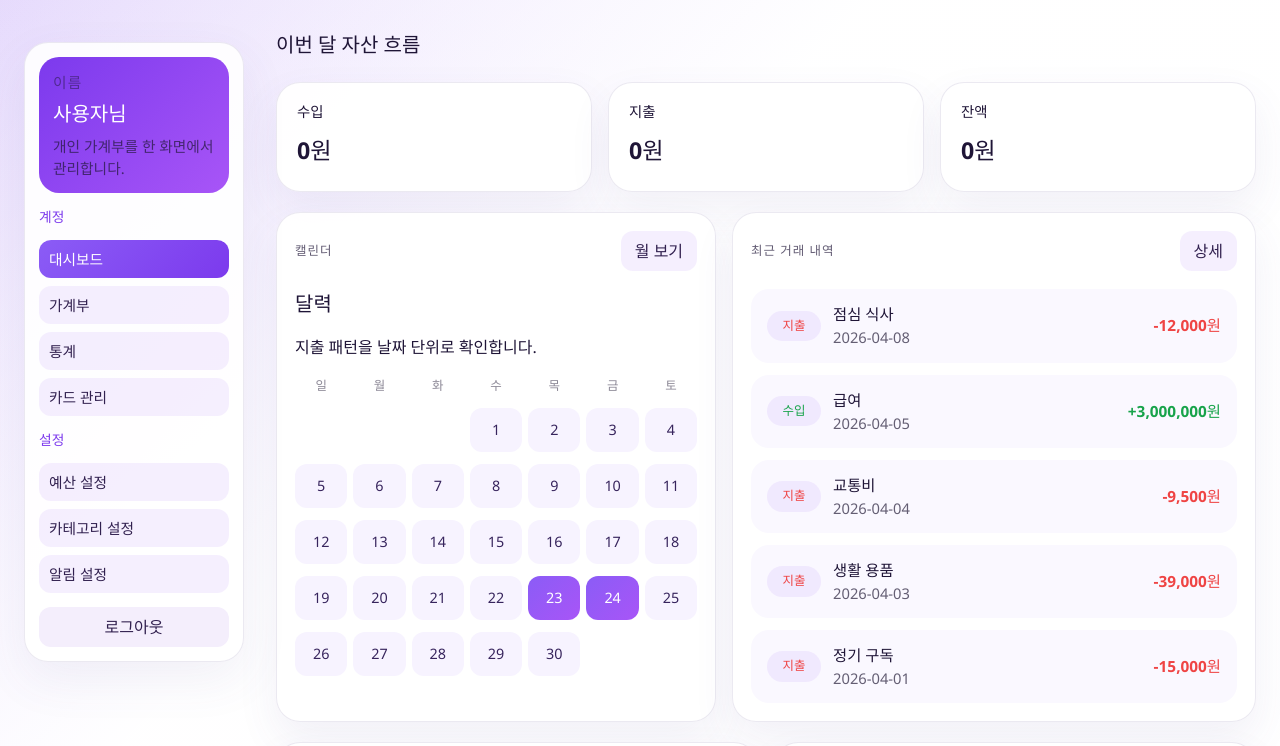
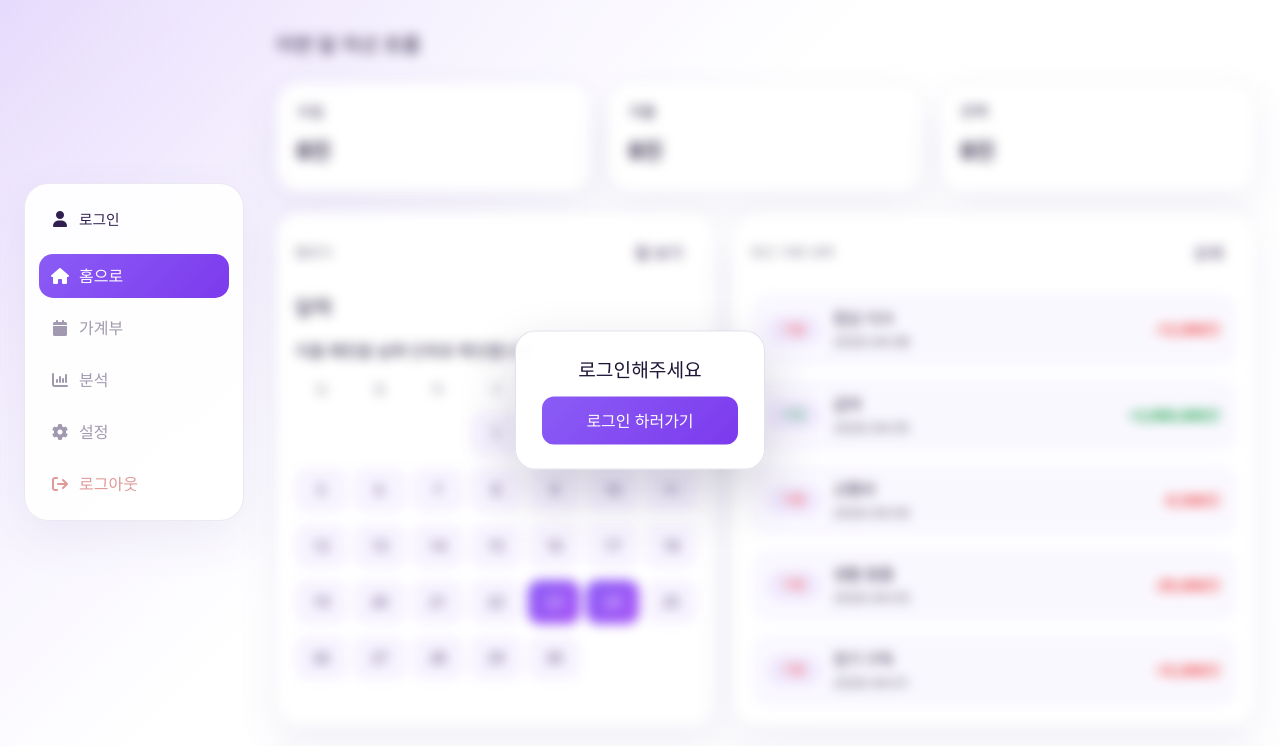
Before and after one commit to ksy9565/KB_Skeleton_Project, a Vue app: page / in a window 1280 px wide. Shown: the top 746 px of the page. Built offline with nearby package versions, Linux system fonts and the light colour scheme.

Commit message:
Feat: 사이드바 기능 구현 및 로그인 상태 유지 기능 추가

```diff
--- a/src/components/mainPage/DashboardSidebar.vue
+++ b/src/components/mainPage/DashboardSidebar.vue
@@ -1,6 +1,7 @@
 <script setup>
 import { onBeforeUnmount, onMounted, ref, watch } from 'vue';
 import { useRoute, useRouter } from 'vue-router';
+import { useAuthStore } from '@/stores/authStore';
 
 const props = defineProps({
   groups: {
@@ -11,38 +12,66 @@ const props = defineProps({
 
 const router = useRouter();
 const route = useRoute();
+const authStore = useAuthStore();
 const mobileMenuOpen = ref(false);
 const isMobile = ref(false);
-const DASHBOARD_LABEL = '대시보드';
-const LEDGER_LABEL = '가계부';
+const sidebarItems = [
+  {
+    key: 'home',
+    label: '홈으로',
+    icon: 'fa-solid fa-house',
+    routeName: 'main',
+  },
+  {
+    key: 'ledger',
+    label: '가계부',
+    icon: 'fa-solid fa-calendar',
+    routeName: 'ledger',
+  },
+  {
+    key: 'analysis',
+    label: '분석',
+    icon: 'fa-solid fa-chart-column',
+    routeName: 'analysis',
+  },
+  {
+    key: 'settings',
+    label: '설정',
+    icon: 'fa-solid fa-gear',
+    routeName: 'settings',
+  },
+];
 
-const navigateToItem = (item) => {
-  const normalizedItem = item.trim();
+const isDisabledItem = (item) =>
+  !authStore.isAuthenticated && item.key !== 'home';
 
-  if (normalizedItem === LEDGER_LABEL) {
-    router.push({ name: 'ledger' });
-    closeMenu();
+const navigateToItem = async (item) => {
+  if (isDisabledItem(item)) {
     return;
   }
 
-  if (normalizedItem === DASHBOARD_LABEL) {
-    router.push({ name: 'main' });
+  if (
+    item.key === 'home' ||
+    item.key === 'ledger' ||
+    item.key === 'analysis' ||
+    item.key === 'settings'
+  ) {
+    await router.push({ name: item.routeName });
     closeMenu();
   }
 };
 
-const isActiveItem = (item) => {
-  const normalizedItem = item.trim();
+const isActiveItem = (item) => route.name === item.routeName;
 
-  if (normalizedItem === LEDGER_LABEL) {
-    return route.name === 'ledger';
+const handleLogout = () => {
+  if (!authStore.isAuthenticated) {
+    window.alert('로그인을 먼저 해주세요!');
+    return;
   }
 
-  if (normalizedItem === DASHBOARD_LABEL) {
-    return route.name === 'main';
-  }
-
-  return false;
+  authStore.logout();
+  router.push({ name: 'login' });
+  closeMenu();
 };
 
 const syncViewport = () => {
@@ -60,6 +89,18 @@ const openMenu = () => {
 const closeMenu = () => {
   mobileMenuOpen.value = false;
 };
+
+const handleLogin = () => {
+  if (authStore.isAuthenticated) {
+    return;
+  }
+
+  router.push({ name: 'login' });
+  closeMenu();
+};
+
+const getDisplayName = () =>
+  authStore.currentUser?.name || authStore.currentUser?.username || '';
 
 watch(mobileMenuOpen, (isOpen) => {
   if (typeof document === 'undefined') {
@@ -92,43 +133,55 @@ onBeforeUnmount(() => {
       aria-label="메뉴 열기"
       @click="openMenu"
     >
-      <span></span>
-      <span></span>
-      <span></span>
+      <i class="fa-solid fa-bars"></i>
     </button>
 
     <aside
       v-if="!isMobile"
       class="dashboard-sidebar dashboard-sidebar--desktop"
     >
-      <div class="brand-card">
-        <p class="brand-eyebrow">이름</p>
-        <h2>사용자님</h2>
-        <p>개인 가계부를 한 화면에서 관리합니다.</p>
-      </div>
-
-      <section
-        v-for="group in props.groups"
-        :key="group.title"
-        class="sidebar-group"
-      >
-        <h3>{{ group.title }}</h3>
-        <ul>
-          <li v-for="item in group.items" :key="item">
       <button
         type="button"
-              :class="{ 'is-active': isActiveItem(item) }"
+        class="login-button"
+        :class="{ 'is-disabled': authStore.isAuthenticated }"
+        :disabled="authStore.isAuthenticated"
+        @click="handleLogin"
+      >
+        <i class="fa-solid fa-user"></i>
+        <span v-if="authStore.isAuthenticated"
+          >{{ getDisplayName() }}님 환영합니다</span
+        >
+        <span v-else>로그인</span>
+      </button>
+
+      <nav class="sidebar-nav" aria-label="사이드바 메뉴">
+        <button
+          v-for="item in sidebarItems"
+          :key="item.key"
+          type="button"
+          class="sidebar-link"
+          :class="{
+            'is-active': isActiveItem(item),
+            'is-disabled': isDisabledItem(item),
+          }"
+          :disabled="isDisabledItem(item)"
           @click="navigateToItem(item)"
         >
-              {{ item }}
+          <i :class="item.icon"></i>
+          <span>{{ item.label }}</span>
         </button>
-          </li>
-        </ul>
-      </section>
 
-      <div class="sidebar-footer">
-        <button type="button" class="ghost-button">로그아웃</button>
-      </div>
+        <button
+          type="button"
+          class="sidebar-link sidebar-link--danger"
+          :class="{ 'is-disabled': !authStore.isAuthenticated }"
+          :disabled="!authStore.isAuthenticated"
+          @click="handleLogout"
+        >
+          <i class="fa-solid fa-arrow-right-from-bracket"></i>
+          <span>로그아웃</span>
+        </button>
+      </nav>
     </aside>
 
     <transition name="sidebar-fade">
@@ -139,11 +192,19 @@ onBeforeUnmount(() => {
       >
         <aside class="dashboard-sidebar dashboard-sidebar--mobile">
           <div class="sidebar-mobile-header">
-            <div class="brand-card brand-card--compact">
-              <p class="brand-eyebrow">이름</p>
-              <h2>사용자님</h2>
-              <p>개인 가계부를 한 화면에서 관리합니다.</p>
-            </div>
+            <button
+              type="button"
+              class="login-button"
+              :class="{ 'is-disabled': authStore.isAuthenticated }"
+              :disabled="authStore.isAuthenticated"
+              @click="handleLogin"
+            >
+              <i class="fa-solid fa-user"></i>
+              <span v-if="authStore.isAuthenticated"
+                >{{ getDisplayName() }}님 환영합니다</span
+              >
+              <span v-else>로그인</span>
+            </button>
 
             <button
               type="button"
@@ -155,28 +216,34 @@ onBeforeUnmount(() => {
             </button>
           </div>
 
-          <section
-            v-for="group in props.groups"
-            :key="group.title"
-            class="sidebar-group"
+          <nav class="sidebar-nav" aria-label="사이드바 메뉴">
+            <button
+              v-for="item in sidebarItems"
+              :key="item.key"
+              type="button"
+              class="sidebar-link"
+              :class="{
+                'is-active': isActiveItem(item),
+                'is-disabled': isDisabledItem(item),
+              }"
+              :disabled="isDisabledItem(item)"
+              @click="navigateToItem(item)"
             >
-            <h3>{{ group.title }}</h3>
-            <ul>
-              <li v-for="item in group.items" :key="item">
+              <i :class="item.icon"></i>
+              <span>{{ item.label }}</span>
+            </button>
+
             <button
               type="button"
-                  :class="{ 'is-active': isActiveItem(item) }"
-                  @click="navigateToItem(item)"
+              class="sidebar-link sidebar-link--danger"
+              :class="{ 'is-disabled': !authStore.isAuthenticated }"
+              :disabled="!authStore.isAuthenticated"
+              @click="handleLogout"
             >
-                  {{ item }}
+              <i class="fa-solid fa-arrow-right-from-bracket"></i>
+              <span>로그아웃</span>
             </button>
-              </li>
-            </ul>
-          </section>
-
-          <div class="sidebar-footer">
-            <button type="button" class="ghost-button">로그아웃</button>
-          </div>
+          </nav>
         </aside>
       </div>
     </transition>
--- a/src/main.js
+++ b/src/main.js
@@ -1,14 +1,20 @@
-import './assets/main.css'
+import './assets/main.css';
 
-import { createApp } from 'vue'
-import { createPinia } from 'pinia'
+import { createApp } from 'vue';
+import { createPinia } from 'pinia';
+import { useAuthStore } from '@/stores/authStore';
 
-import App from './App.vue'
-import router from './router'
+import App from './App.vue';
+import router from './router';
 
-const app = createApp(App)
+const app = createApp(App);
+const pinia = createPinia();
 
-app.use(createPinia())
-app.use(router)
+app.use(pinia);
 
-app.mount('#app')
+const authStore = useAuthStore(pinia);
+authStore.initializeAuth();
+
+app.use(router);
+
+app.mount('#app');
--- /dev/null
+++ b/src/pages/analysis/analysisPage.vue
@@ -0,0 +1,69 @@
+<script setup>
+import DashboardSidebar from '@/components/mainPage/DashboardSidebar.vue';
+
+const navigationGroups = [
+  {
+    title: '계정',
+    items: ['대시보드', '가계부', '통계', '카드 관리'],
+  },
+  {
+    title: '설정',
+    items: ['예산 설정', '카테고리 설정', '알림 설정'],
+  },
+];
+</script>
+
+<template>
+  <main class="simple-page">
+    <DashboardSidebar :groups="navigationGroups" />
+
+    <div class="simple-content">
+      <section class="simple-card">
+        <p class="simple-eyebrow">Analysis</p>
+        <h1>분석 페이지</h1>
+        <p>분석 화면이 아직 구성되지 않았습니다.</p>
+      </section>
+    </div>
+  </main>
+</template>
+
+<style scoped>
+.simple-page {
+  min-height: 100vh;
+  position: relative;
+  padding: 24px;
+  background: linear-gradient(135deg, rgba(124, 58, 237, 0.08), #faf7ff 60%);
+}
+
+.simple-content {
+  min-height: calc(100vh - 48px);
+  display: grid;
+  place-items: center;
+}
+
+.simple-card {
+  width: min(100%, 420px);
+  padding: 28px;
+  border-radius: 24px;
+  background: rgba(255, 255, 255, 0.95);
+  box-shadow: 0 24px 50px rgba(95, 72, 155, 0.1);
+}
+
+.simple-eyebrow {
+  margin: 0 0 10px;
+  color: #7c3aed;
+  font-weight: 700;
+  letter-spacing: 0.08em;
+  text-transform: uppercase;
+}
+
+.simple-card h1 {
+  margin: 0 0 10px;
+  color: #172033;
+}
+
+.simple-card p {
+  margin: 0;
+  color: #5b6475;
+}
+</style>
--- a/src/pages/login/loginPage.vue
+++ b/src/pages/login/loginPage.vue
@@ -2,6 +2,18 @@
 import { computed, reactive, ref } from 'vue';
 import { useRouter, RouterLink, useRoute } from 'vue-router';
 import { useAuthStore } from '@/stores/authStore';
+import DashboardSidebar from '@/components/mainPage/DashboardSidebar.vue';
+
+const navigationGroups = [
+  {
+    title: '계정',
+    items: ['대시보드', '가계부', '통계', '카드 관리'],
+  },
+  {
+    title: '설정',
+    items: ['예산 설정', '카테고리 설정', '알림 설정'],
+  },
+];
 
 const router = useRouter();
 const route = useRoute();
@@ -39,13 +51,15 @@ const handleLogin = async () => {
 
 <template>
   <main class="auth-page">
+    <DashboardSidebar :groups="navigationGroups" />
+
+    <div class="auth-content">
       <section class="auth-panel">
         <div class="auth-copy">
           <p class="eyebrow">Login</p>
           <h2>가계부를 다시 작성해보세요</h2>
           <p class="description">
-          등록한 아이디와 비밀번호를 입력하면 대시보드로 이동할 수
-          있습니다.
+            등록한 아이디와 비밀번호를 입력하면 대시보드로 이동할 수 있습니다.
           </p>
         </div>
 
@@ -79,7 +93,11 @@ const handleLogin = async () => {
           </p>
           <p v-if="errorMessage" class="message error">{{ errorMessage }}</p>
 
-        <button type="submit" class="submit-button" :disabled="authStore.isLoading">
+          <button
+            type="submit"
+            class="submit-button"
+            :disabled="authStore.isLoading"
+          >
             <span v-if="authStore.isLoading">로그인 중...</span>
             <span v-else>로그인</span>
           </button>
@@ -90,18 +108,24 @@ const handleLogin = async () => {
           <RouterLink :to="{ name: 'register' }">회원가입</RouterLink>
         </p>
       </section>
+    </div>
   </main>
 </template>
 
 <style scoped>
 .auth-page {
   min-height: 100vh;
-  display: grid;
-  place-items: center;
+  position: relative;
   padding: 24px;
   background:
     radial-gradient(circle at top, rgba(124, 58, 237, 0.18), transparent 34%),
     linear-gradient(180deg, #fcfaff 0%, #f5efff 100%);
+}
+
+.auth-content {
+  min-height: calc(100vh - 48px);
+  display: grid;
+  place-items: center;
 }
 
 .auth-panel {
--- a/src/pages/login/register.vue
+++ b/src/pages/login/register.vue
@@ -2,6 +2,18 @@
 import { reactive, ref } from 'vue';
 import { RouterLink, useRouter } from 'vue-router';
 import { useAuthStore } from '@/stores/authStore';
+import DashboardSidebar from '@/components/mainPage/DashboardSidebar.vue';
+
+const navigationGroups = [
+  {
+    title: '계정',
+    items: ['대시보드', '가계부', '통계', '카드 관리'],
+  },
+  {
+    title: '설정',
+    items: ['예산 설정', '카테고리 설정', '알림 설정'],
+  },
+];
 
 const router = useRouter();
 const authStore = useAuthStore();
@@ -43,6 +55,9 @@ const handleRegister = async () => {
 
 <template>
   <main class="auth-page">
+    <DashboardSidebar :groups="navigationGroups" />
+
+    <div class="auth-content">
       <section class="auth-panel">
         <div class="auth-copy">
           <p class="eyebrow">Register</p>
@@ -97,18 +112,24 @@ const handleRegister = async () => {
           <RouterLink :to="{ name: 'login' }">로그인</RouterLink>
         </p>
       </section>
+    </div>
   </main>
 </template>
 
 <style scoped>
 .auth-page {
   min-height: 100vh;
-  display: grid;
-  place-items: center;
+  position: relative;
   padding: 24px;
   background:
     radial-gradient(circle at top, rgba(124, 58, 237, 0.18), transparent 34%),
     linear-gradient(180deg, #fcfaff 0%, #f5efff 100%);
+}
+
+.auth-content {
+  min-height: calc(100vh - 48px);
+  display: grid;
+  place-items: center;
 }
 
 .auth-panel {
--- a/src/pages/mainPage/logined.vue
+++ b/src/pages/mainPage/logined.vue
@@ -11,11 +11,19 @@ import DashboardWeeklyChart from '@/components/mainPage/DashboardWeeklyChart.vue
 import '@/styles/mainPage/logined.css';
 
 import { computed, onMounted } from 'vue';
+import { useRouter } from 'vue-router';
 import { useTransactionStore } from '@/stores/transactionStore';
 import { useAuthStore } from '@/stores/authStore';
 
-const transactionStore = useTransactionStore()
+const transactionStore = useTransactionStore();
 const authStore = useAuthStore();
+const router = useRouter();
+
+const isGuest = computed(() => !authStore.isAuthenticated);
+
+const moveToLogin = () => {
+  router.push({ name: 'login' });
+};
 
 onMounted(async () => {
   if (authStore.currentUser) {
@@ -91,7 +99,7 @@ const fixedExpenses = [
 </script>
 
 <template>
-  <div class="dashboard-shell">
+  <div class="dashboard-shell" :class="{ 'is-guest': isGuest }">
     <DashboardSidebar :groups="navigationGroups" />
 
     <section class="content-area">
@@ -118,5 +126,10 @@ const fixedExpenses = [
         <DashboardFixedExpenseCard :items="fixedExpenses" />
       </section>
     </section>
+
+    <div v-if="isGuest" class="guest-blocker">
+      <p>로그인해주세요</p>
+      <button type="button" @click="moveToLogin">로그인 하러가기</button>
+    </div>
   </div>
 </template>
--- /dev/null
+++ b/src/pages/settings/settingsPage.vue
@@ -0,0 +1,69 @@
+<script setup>
+import DashboardSidebar from '@/components/mainPage/DashboardSidebar.vue';
+
+const navigationGroups = [
+  {
+    title: '계정',
+    items: ['대시보드', '가계부', '통계', '카드 관리'],
+  },
+  {
+    title: '설정',
+    items: ['예산 설정', '카테고리 설정', '알림 설정'],
+  },
+];
+</script>
+
+<template>
+  <main class="simple-page">
+    <DashboardSidebar :groups="navigationGroups" />
+
+    <div class="simple-content">
+      <section class="simple-card">
+        <p class="simple-eyebrow">Settings</p>
+        <h1>settings page</h1>
+        <p>설정 페이지가 아직 구성되지 않았습니다.</p>
+      </section>
+    </div>
+  </main>
+</template>
+
+<style scoped>
+.simple-page {
+  min-height: 100vh;
+  position: relative;
+  padding: 24px;
+  background: linear-gradient(135deg, rgba(124, 58, 237, 0.08), #faf7ff 60%);
+}
+
+.simple-content {
+  min-height: calc(100vh - 48px);
+  display: grid;
+  place-items: center;
+}
+
+.simple-card {
+  width: min(100%, 420px);
+  padding: 28px;
+  border-radius: 24px;
+  background: rgba(255, 255, 255, 0.95);
+  box-shadow: 0 24px 50px rgba(95, 72, 155, 0.1);
+}
+
+.simple-eyebrow {
+  margin: 0 0 10px;
+  color: #7c3aed;
+  font-weight: 700;
+  letter-spacing: 0.08em;
+  text-transform: uppercase;
+}
+
+.simple-card h1 {
+  margin: 0 0 10px;
+  color: #172033;
+}
+
+.simple-card p {
+  margin: 0;
+  color: #5b6475;
+}
+</style>
--- a/src/stores/authStore.js
+++ b/src/stores/authStore.js
@@ -1,9 +1,29 @@
 import { defineStore } from 'pinia';
 import { ref, computed } from 'vue';
-import { fetchUserInfoApi, registerUserApi, loginUserApi, checkUsernameApi } from '@/services/userService';
+import {
+  fetchUserInfoApi,
+  registerUserApi,
+  loginUserApi,
+  checkUsernameApi,
+} from '@/services/userService';
 
 export const useAuthStore = defineStore('auth', () => {
-  const currentUser = ref(null); // 현재 로그인한 사용자 객체
+  const readSavedUser = () => {
+    if (typeof localStorage === 'undefined') return null;
+
+    const savedUser = localStorage.getItem('authUser');
+    if (!savedUser) return null;
+
+    try {
+      return JSON.parse(savedUser);
+    } catch (err) {
+      console.error('localStorage 복구 실패:', err);
+      localStorage.removeItem('authUser');
+      return null;
+    }
+  };
+
+  const currentUser = ref(readSavedUser()); // 현재 로그인한 사용자 객체
   const isLoading = ref(false);
   const error = ref(null);
 
@@ -22,6 +42,10 @@ export const useAuthStore = defineStore('auth', () => {
 
   const isAuthenticated = computed(() => !!currentUser.value);
 
+  const initializeAuth = () => {
+    currentUser.value = readSavedUser();
+  };
+
   // Actions
   const login = async (username, password) => {
     isLoading.value = true;
@@ -31,13 +55,16 @@ export const useAuthStore = defineStore('auth', () => {
 
       if (user) {
         currentUser.value = user;
+        if (typeof localStorage !== 'undefined') {
+          localStorage.setItem('authUser', JSON.stringify(user));
+        }
         return true;
       } else {
-        error.value = "아이디 또는 비밀번호가 일치하지 않습니다.";
+        error.value = '아이디 또는 비밀번호가 일치하지 않습니다.';
         return false;
       }
     } catch (err) {
-      error.value = "서버와 통신 중 오류가 발생했습니다.";
+      error.value = '서버와 통신 중 오류가 발생했습니다.';
       return false;
     } finally {
       isLoading.value = false;
@@ -50,20 +77,20 @@ export const useAuthStore = defineStore('auth', () => {
     try {
       const isDuplicated = await checkUsernameApi(userData.username);
       if (isDuplicated) {
-        error.value = "이미 사용 중인 아이디입니다.";
+        error.value = '이미 사용 중인 아이디입니다.';
         return false;
       }
 
       const newUser = {
         ...userData,
         balance: 0,
-        layoutId: 1
+        layoutId: 1,
       };
 
       await registerUserApi(newUser);
       return true;
     } catch (err) {
-      error.value = "회원가입에 실패했습니다.";
+      error.value = '회원가입에 실패했습니다.';
       return false;
     } finally {
       isLoading.value = false;
@@ -73,6 +100,9 @@ export const useAuthStore = defineStore('auth', () => {
   const logout = () => {
     currentUser.value = null;
     error.value = null;
+    if (typeof localStorage !== 'undefined') {
+      localStorage.removeItem('authUser');
+    }
   };
 
   function updateBalance(newAmount) {
@@ -100,6 +130,8 @@ export const useAuthStore = defineStore('auth', () => {
     error,
     layouts,
     userLayout,
+    isAuthenticated,
+    initializeAuth,
     getUserInfo,
     login,
     register,
--- a/src/styles/mainPage/logined.css
+++ b/src/styles/mainPage/logined.css
@@ -92,9 +92,36 @@
   font-size: 1.25rem;
 }
 
+.login-button {
+  display: flex;
+  align-items: center;
+  gap: 10px;
+  background: none;
+  border: none;
+  width: 100%;
+  padding: 10px 12px;
+  cursor: pointer;
+  font-size: 0.92rem;
+  color: #31204f;
+  text-align: left;
+}
+
+.login-button i {
+  width: 18px;
+  text-align: center;
+  font-size: 1rem;
+}
+
+.login-button.is-disabled {
+  cursor: default;
+}
+
+.login-button.is-disabled:focus {
+  outline: none;
+}
+
 .brand-card p,
 .section-description,
-.sidebar-group button,
 .transaction-meta p,
 .category-row p,
 .fixed-expense-row p {
@@ -103,35 +130,63 @@
   color: rgba(28, 20, 48, 0.68);
 }
 
-.sidebar-group h3 {
-  margin: 0 0 12px;
-  font-size: 0.86rem;
-  color: #7c3aed;
+.sidebar-nav {
+  display: grid;
+  gap: 8px;
 }
 
-.sidebar-group ul {
-  display: grid;
-  gap: 8px;
-  padding: 0;
-  margin: 0;
-  list-style: none;
-}
-
-.sidebar-group button,
+.sidebar-link,
 .ghost-button,
 .panel-head button {
+  display: flex;
+  align-items: center;
+  gap: 10px;
   width: 100%;
-  padding: 8px 10px;
+  padding: 10px 12px;
   border: 0;
-  border-radius: 12px;
-  background: rgba(124, 58, 237, 0.08);
+  border-radius: 14px;
+  background: transparent;
   color: #31204f;
   text-align: left;
 }
 
-.sidebar-group button.is-active {
+.sidebar-link i {
+  width: 18px;
+  text-align: center;
+  font-size: 1rem;
+}
+
+.sidebar-link:hover {
+  background: rgba(124, 58, 237, 0.08);
+}
+
+.sidebar-link.is-active {
   background: linear-gradient(135deg, #8b5cf6, #7c3aed);
   color: #fff;
+}
+
+.sidebar-link--danger {
+  color: #b91c1c;
+}
+
+.sidebar-link--danger:hover {
+  background: rgba(185, 28, 28, 0.08);
+}
+
+.sidebar-link.is-disabled,
+.sidebar-link--danger.is-disabled {
+  opacity: 0.45;
+  cursor: not-allowed;
+}
+
+.sidebar-link.is-disabled:hover,
+.sidebar-link--danger.is-disabled:hover {
+  background: transparent;
+}
+
+.sidebar-mobile-header .login-button {
+  width: auto;
+  padding: 0;
 }
 
 .sidebar-footer {
@@ -173,6 +228,47 @@
   display: grid;
   gap: 20px;
   min-width: 0;
+}
+
+.dashboard-shell.is-guest .content-area {
+  filter: blur(6px);
+  pointer-events: none;
+  user-select: none;
+}
+
+.guest-blocker {
+  position: fixed;
+  left: 50%;
+  top: 50%;
+  z-index: 40;
+  display: grid;
+  gap: 12px;
+  min-width: 250px;
+  padding: 24px 26px;
+  border: 1px solid rgba(130, 120, 170, 0.22);
+  border-radius: 20px;
+  background: rgba(255, 255, 255, 0.95);
+  box-shadow: 0 24px 56px rgba(36, 27, 72, 0.2);
+  transform: translate(-50%, -50%);
+}
+
+.guest-blocker p {
+  margin: 0;
+  font-size: 1.2rem;
+  font-weight: 700;
+  color: #1f1537;
+  text-align: center;
+}
+
+.guest-blocker button {
+  border: 0;
+  border-radius: 12px;
+  padding: 12px 16px;
+  font: inherit;
+  font-weight: 700;
+  color: #fff;
+  background: linear-gradient(135deg, #8b5cf6, #7c3aed);
+  cursor: pointer;
 }
 
 .page-header {
```
Also changed, not shown: db.json (+56 -24 lines), index.html (+8 -4 lines), src/router/index.js (+12 -0 lines). Lines whose indentation alone changed are shown as unchanged.
